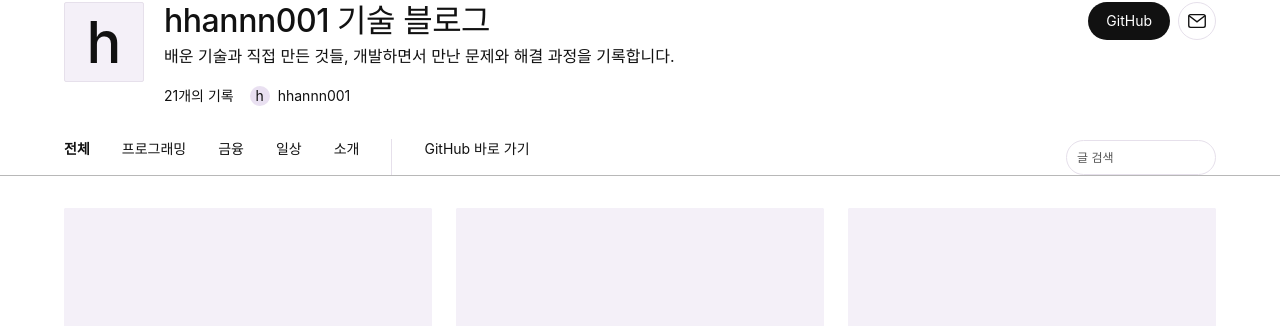
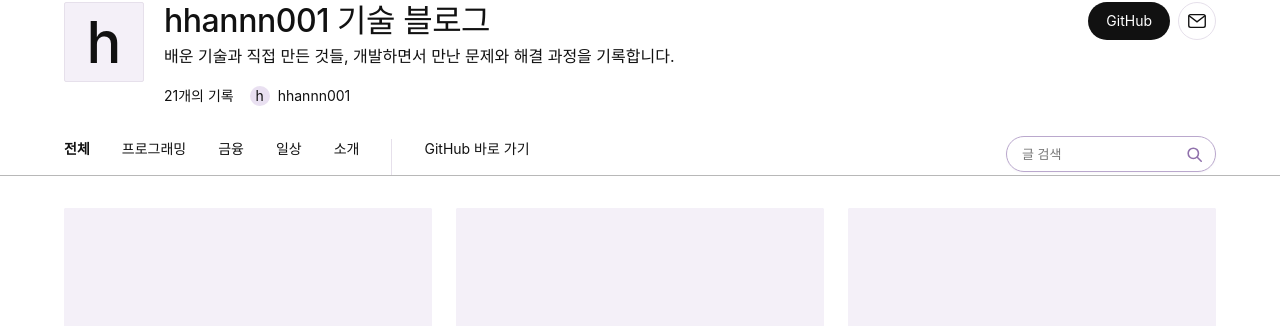
Before and after one commit to hhannn001/hhannn001.github.io, a Jekyll site: the page built from index.md, in a window 1280 px wide. Shown: the part 190-516 px from the top of the page. Built offline with Jekyll 4.4.1, drawn with Linux system fonts in a browser that asks for light colours.

Commit message:
Refine lavender search field and icon

```diff
--- a/_includes/search.html
+++ b/_includes/search.html
@@ -1,5 +1,6 @@
 <form class="site-search" role="search" autocomplete="off" data-index="{{ '/search-index.json' | relative_url }}">
   <label class="sr-only" for="site-search-{{ include.id }}">글 검색</label>
   <input id="site-search-{{ include.id }}" type="search" placeholder="글 검색" aria-controls="search-results-{{ include.id }}" aria-expanded="false">
+  <button type="submit" class="site-search__button" aria-label="검색 결과 열기"><svg viewBox="0 0 24 24" width="19" height="19" fill="none" stroke="currentColor" stroke-width="2" stroke-linecap="round" aria-hidden="true"><circle cx="10.5" cy="10.5" r="6.5"/><path d="m15.5 15.5 5 5"/></svg></button>
   <div class="search-results" id="search-results-{{ include.id }}" hidden aria-live="polite"></div>
 </form>
--- a/assets/css/style.css
+++ b/assets/css/style.css
@@ -144,16 +144,23 @@ html[data-theme="dark"] { --nav-line: #686868; --submenu-bg: #332a3b; }
 .filtered .posts-section { margin-top: 48px; }
 @media (max-width: 727.98px) { .filtered .posts-section { margin-top: 24px; } }
 
-.site-search { position: relative; flex: 0 0 150px; align-self: center; margin-left: auto; }
-.site-search input { width: 100%; padding: 7px 10px; border: 1px solid var(--line); border-radius: 18px; background: var(--bg); color: var(--text); font: inherit; font-size: 12px; }
-.site-search input::placeholder { color: var(--muted); }
-.site-search input:focus { outline: 2px solid var(--marker-edge); outline-offset: 1px; }
+:root { --search-line: #baa8cd; --search-icon: #9071ac; }
+html[data-theme="dark"] { --search-line: #806997; --search-icon: #c8b1df; }
+.site-search { position: relative; flex: 0 0 210px; align-self: center; margin: -7px 0 0 auto; }
+.filtered .site-search { margin-top: 0; }
+.site-search input { display: block; width: 100%; height: 36px; padding: 0 42px 0 15px; border: 1.5px solid var(--search-line); border-radius: 999px; background: var(--bg); color: var(--text); font: inherit; font-size: 13px; line-height: 34px; box-shadow: 0 1px 2px rgba(70,45,90,.04); }
+.site-search input::-webkit-search-cancel-button { display: none; }
+.site-search input::placeholder { color: var(--muted); opacity: .8; }
+.site-search input:focus { outline: 2px solid var(--marker-edge); outline-offset: 2px; }
+.site-search__button { position: absolute; top: 50%; right: 8px; display: grid; place-items: center; width: 28px; height: 28px; padding: 0; transform: translateY(-50%); border: 0; border-radius: 50%; background: transparent; color: var(--search-icon); cursor: pointer; }
+.site-search__button:hover { background: var(--surface); }
 .search-results { position: absolute; z-index: 20; top: calc(100% + 7px); right: 0; width: min(380px, calc(100vw - 48px)); max-height: 360px; overflow-y: auto; border: 1px solid var(--line); border-radius: 7px; background: var(--bg); box-shadow: 0 10px 24px rgba(0,0,0,.1); }
 .search-results a, .search-results p { display: block; margin: 0; padding: 10px 12px; font-size: 13px; line-height: 1.45; }
 .search-results a:hover, .search-results a:focus-visible { background: var(--surface); }
 .site-footer .theme-toggle { margin-top: -8px; }
 @media (max-width: 727.98px) {
-  .site-search { flex-basis: 88px; }
-  .site-search input { padding: 6px 8px; }
+  .site-search { flex-basis: 104px; margin-top: 0; }
+  .site-search input { height: 32px; padding-left: 11px; padding-right: 30px; font-size: 12px; }
+  .site-search__button { right: 3px; width: 26px; height: 26px; }
   .site-footer .theme-label { display: inline; }
 }
```
